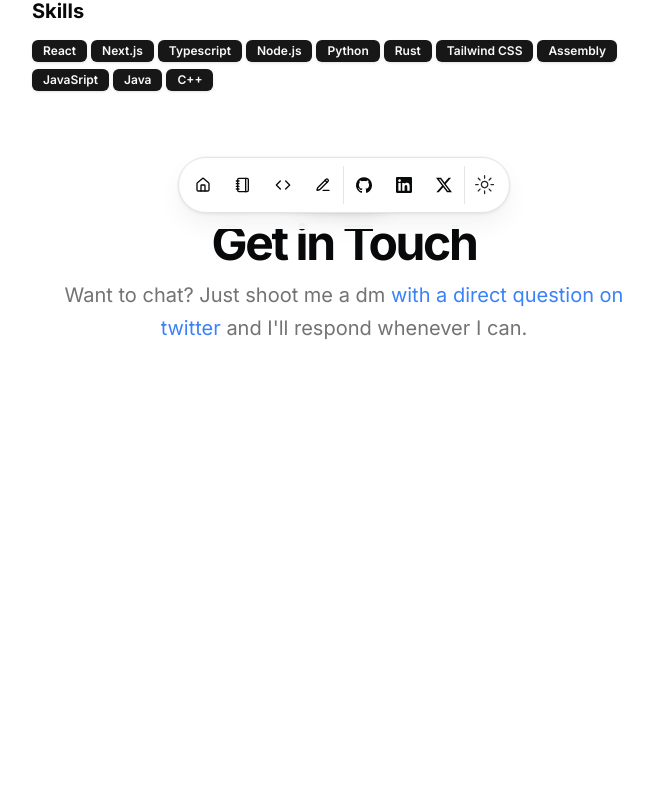
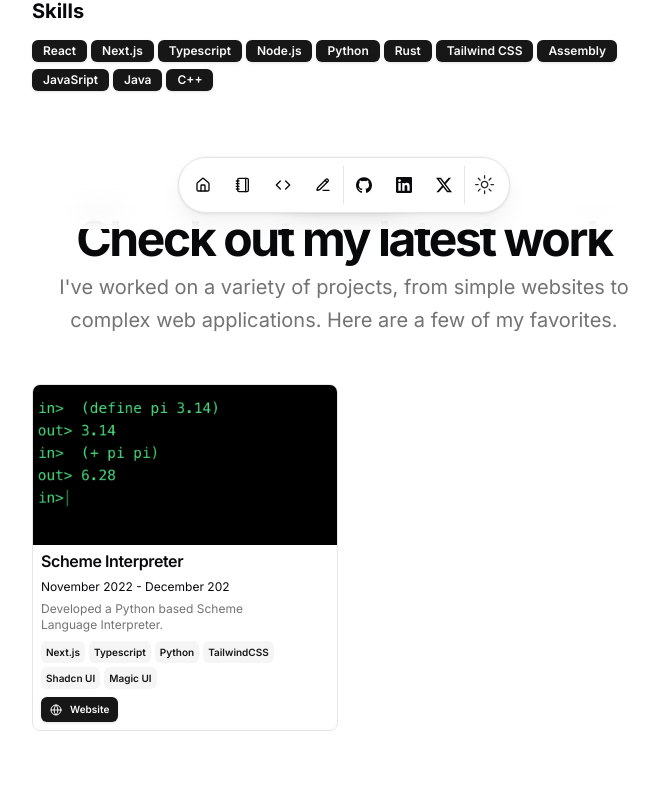
Before and after one commit to DanielF21/portfolio, a Next.js app: page / in a window 1280 px wide. Shown: the part 571-1380 px from the top of the page, without its empty margins (296-955 px from the left). Before the commit the page ends 1065 px from the top, so only its background shows below. Built offline with nearby package versions, Linux system fonts and the light colour scheme.

Commit message:
Added the scheme project to the landing page

```diff
--- a/src/app/page.tsx
+++ b/src/app/page.tsx
@@ -113,7 +113,7 @@ export default function Page() {
           </div>
         </div>
       </section>
-      {/*
+      {
       <section id="projects">
 
         <div className="space-y-12 w-full py-12">
@@ -156,7 +156,7 @@ export default function Page() {
           </div>
         </div>
       </section>
-      */}
+      }
       {/*
       <section id="hackathons">
         <div className="space-y-12 w-full py-12">
--- a/src/components/project-card.tsx
+++ b/src/components/project-card.tsx
@@ -7,7 +7,7 @@ import {
   CardTitle,
 } from "@/components/ui/card";
 import { cn } from "@/lib/utils";
-import Image from "next/image";
+import Image, { StaticImageData } from "next/image";
 import Link from "next/link";
 import Markdown from "react-markdown";
 
@@ -18,7 +18,7 @@ interface Props {
   dates: string;
   tags: readonly string[];
   link?: string;
-  image?: string;
+  image?: string | { src: string; width: number; height: number };
   video?: string;
   links?: readonly {
     icon: React.ReactNode;
--- a/src/data/resume.tsx
+++ b/src/data/resume.tsx
@@ -102,37 +102,32 @@ export const DATA = {
     },
   ],
     projects: [
-      /*
       {
-        title: "Automatic Chat",
-        href: "https://automatic.chat",
-        dates: "April 2023 - March 2024",
+        title: "Scheme Interpreter",
+        href: "danielfleming.xyz/scheme-interpreter",
+        dates: "November 2022 - December 202",
         active: true,
         description:
-          "Developed an AI Customer Support Chatbot which automatically responds to customer support tickets using the latest GPT models.",
+          "Developed a Python based Scheme Language Interpreter.",
         technologies: [
           "Next.js",
           "Typescript",
-          "PostgreSQL",
-          "Prisma",
+          "Python",
           "TailwindCSS",
           "Shadcn UI",
           "Magic UI",
-          "Stripe",
-          "Cloudflare Workers",
         ],
         links: [
           {
             type: "Website",
-            href: "https://automatic.chat",
+            href: "danielfleming.xyz/scheme-interpreter",
             icon: <Icons.globe className="size-3" />,
           },
         ],
-        image: "",
+        image: {src: "/scheme.png", width: 400, height: 200},
         video:
-          "https://pub-83c5db439b40468498f97946200806f7.r2.dev/automatic-chat.mp4",
+          "",
       },
-      */
     ],
 
   hackathons: [
```
Also changed, not shown: public/scheme.png (added), requirements.txt (deleted).
